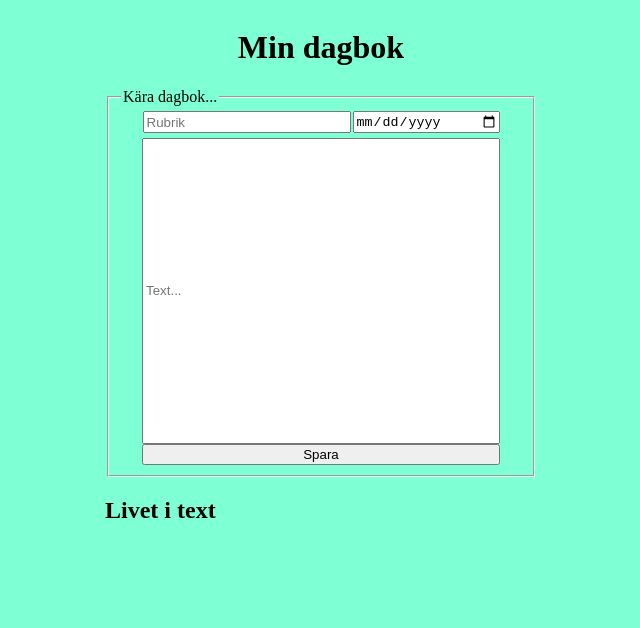
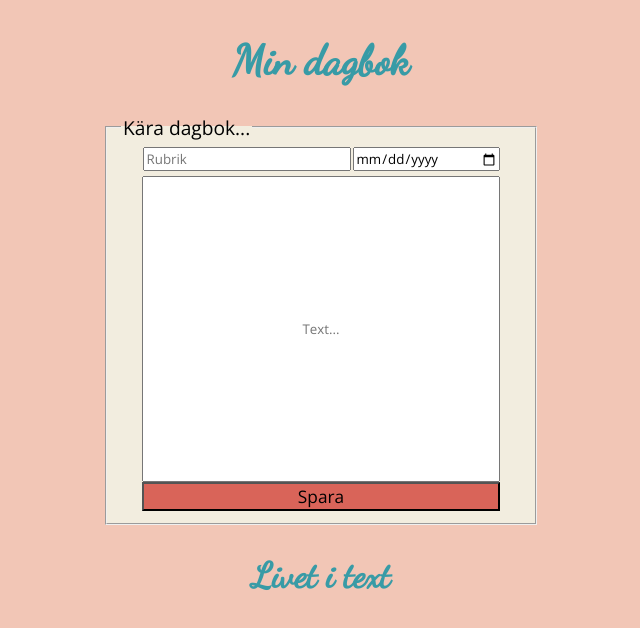
Before and after one commit to Kimmiich/My-Diary, a plain HTML site: page index.html in a window 1280 px wide. Shown: the whole page, without its empty margins (319-959 px from the left). Drawn offline with nearby package versions, Linux system fonts and the light colour scheme.

Commit message:
added style

```diff
--- a/index.html
+++ b/index.html
@@ -5,6 +5,8 @@
     <meta http-equiv="X-UA-Compatible" content="IE=edge">
     <meta name="viewport" content="width=device-width, initial-scale=1.0">
     <link rel="stylesheet" href="/css/style.css">
+    <link rel="preconnect" href="https://fonts.gstatic.com">
+    <link href="https://fonts.googleapis.com/css2?family=Dancing+Script:wght@500&family=Open+Sans&display=swap" rel="stylesheet">
     <title>Kära dagbok</title>
 </head>
 <body>
--- a/script.js
+++ b/script.js
@@ -84,12 +84,9 @@ function printingPage() {
         getContent = JSON.parse(localStorage.getItem("arraySaved", "value"))
 
         for (let i = 0; i < getContent.length; i++) {
-            // sortArray(arraySavedTexts);
-
             //Printa ut på sidan vad vi har i localstorage
             savedContent.insertAdjacentHTML("beforeend", `<article id="newContent"><h3> ${getContent[i].Headline}<span>${getContent[i].Date}</span></h3><p> ${getContent[i].Text}</p></article>`);
-
-            };
+        };
     };
 };
 
--- a/style.scss
+++ b/style.scss
@@ -1,39 +1,78 @@
 html,
 body {
     box-sizing: border-box;
-    background-color: aquamarine;
+    background-color: #F2C6B6;
     display: flex;
     flex-flow: column nowrap;
     justify-content: center;
     align-items: center;
+    font-family: 'Open Sans', sans-serif;
+
+    h1 {
+        font-family: 'Dancing Script', cursive;
+        font-size: 2.6em;
+        color: #389BA6;
+    }
+    h2 {
+        font-family: 'Dancing Script', cursive;
+        text-align: center;
+        color:#389BA6;
+        font-size: 2.2em;
+        margin-bottom: 0px;
+    }
 
     fieldset {
         display: flex;
         justify-content: center;
         flex-flow: row wrap;
         max-width: 400px;
+        background-color:#F2EDDF;
+        font-size: 1.2em;
 
         #textHeadline {
             width: 200px;
             margin-right: 2px;
             margin-bottom: 5px;
+            font-family: 'Open Sans', sans-serif;
         }
 
         #textDate {
             width: 142px;
             margin-bottom: 5px;
+            font-family: 'Open Sans', sans-serif;
         }
 
         #textContent {
             width: 350px;
             min-height: 300px;
+            text-align: center;
+            font-family: 'Open Sans', sans-serif;
         }
-        #btnSave {
+        button {
             width: 358px;
+            font-size: 0.9em;
+            font-family: 'Open Sans', sans-serif;
+            background-color: #D96459;
+        }
+        button:hover {
+            background-color: rgb(187, 70, 59);
         }
     }
 
-    #savedContent {
-        text-align: center;
+    #newContent {
+        h3 {
+            margin-top: 0px;
+            font-size: 1.2em;
+            display: flex;
+            justify-content: space-between;
+            color: #389BA6;
+
+            span {
+                font-size: 0.8em;
+            }
+        }
+        p{
+            color: black;
+        }
     }
 }
```
Also changed, not shown: css/style.css.
